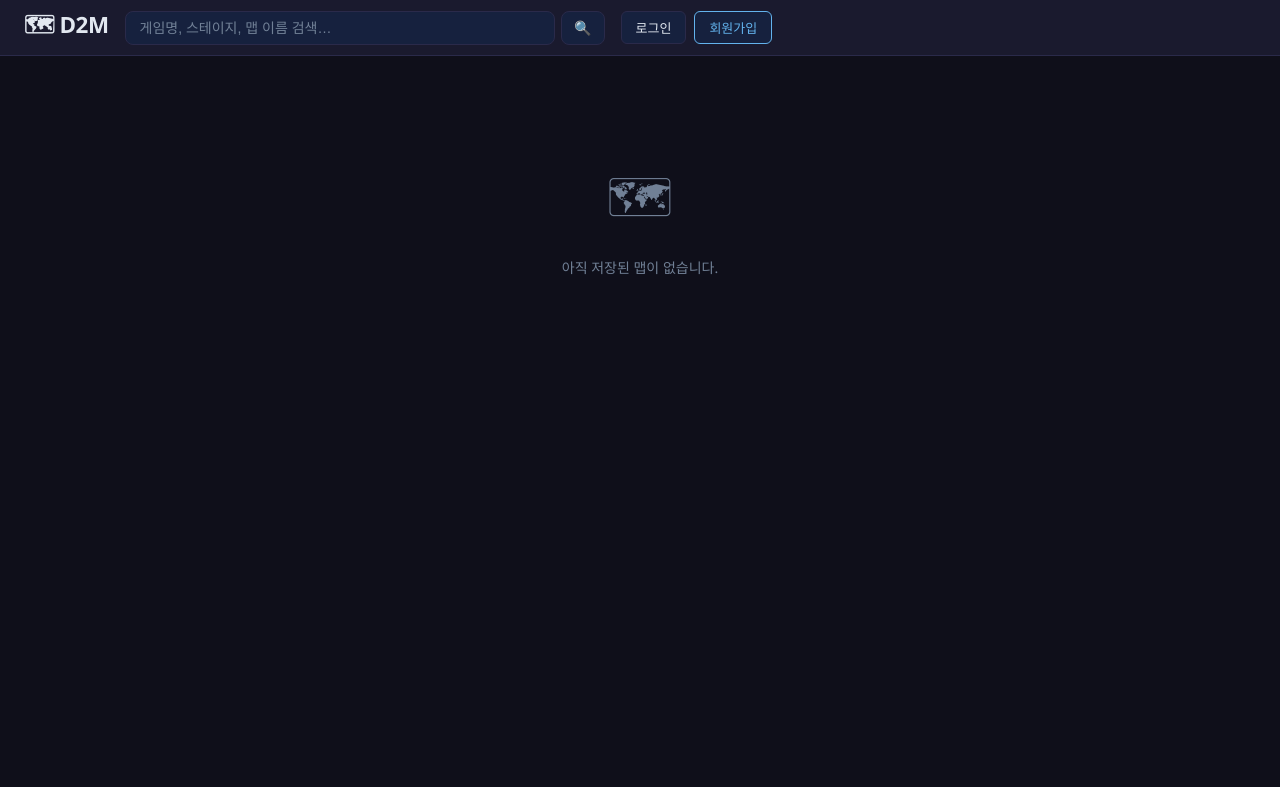
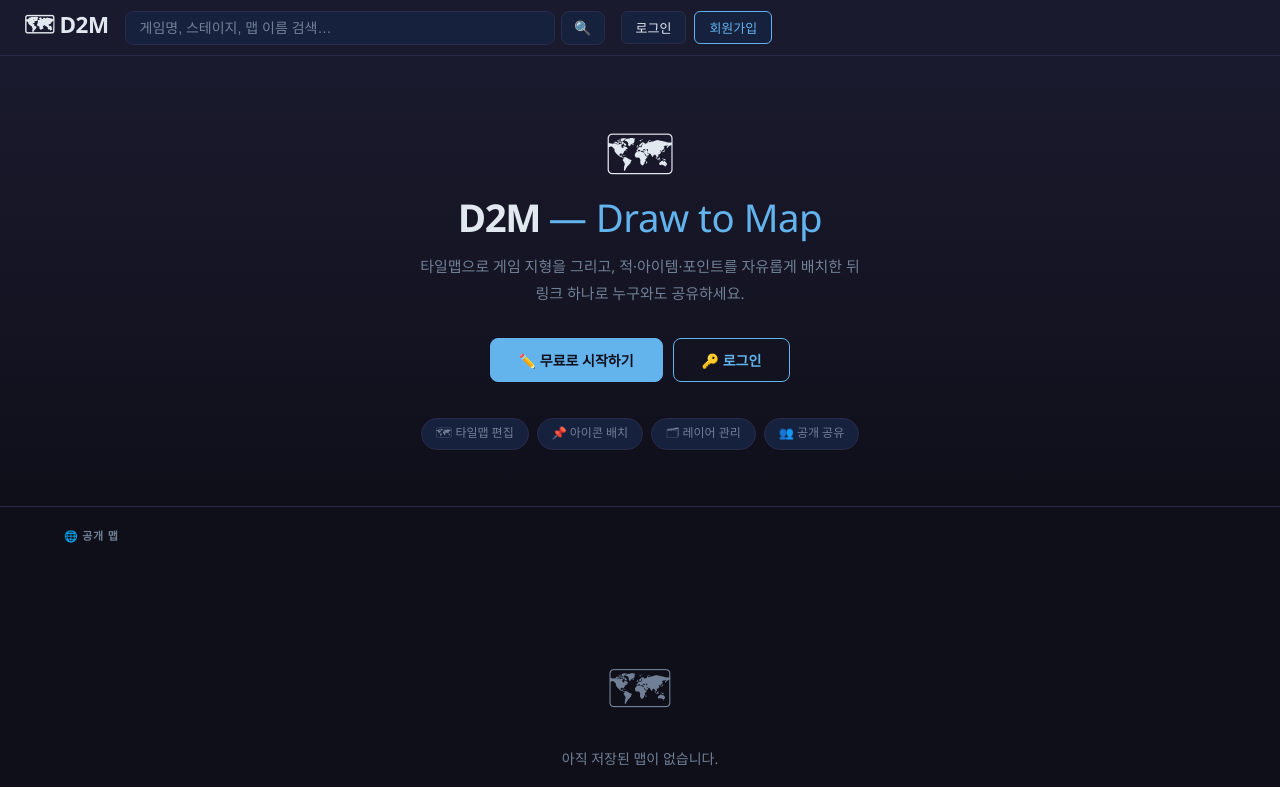
Before and after one commit to addbum421/d2m, a Django app: page / in a window 1280 px wide. Shown: the top 787 px of the page. Before the commit the page ends 274 px from the top, so only its background shows below. Run offline with Django 4.2, Linux system fonts and the light colour scheme; data that the repository does not hold is empty.

Commit message:
feat: landing hero section for unauthenticated users
- show hero only when not logged in and no search query
- app title, description, register/login CTA buttons
- feature badge chips: tilemap, icons, layers, sharing
- hide hero during search, show map results directly
- add public maps section label

Co-Authored-By: Claude Sonnet 4.6 <noreply@anthropic.com>

```diff
--- a/source_code/static/css/index.css
+++ b/source_code/static/css/index.css
@@ -112,6 +112,109 @@
 }
 .filter-clear:hover { color: var(--danger); }
 
+/* ── 히어로 섹션 ────────────────────────────── */
+.hero {
+  padding: 72px 24px 56px;
+  text-align: center;
+  background: linear-gradient(180deg, var(--surface) 0%, var(--bg) 100%);
+  border-bottom: 1px solid var(--border);
+}
+
+.hero-inner {
+  max-width: 580px;
+  margin: 0 auto;
+}
+
+.hero-icon {
+  font-size: 3.2rem;
+  display: block;
+  margin-bottom: 16px;
+  line-height: 1;
+}
+
+.hero-title {
+  font-size: 2.4rem;
+  font-weight: 800;
+  letter-spacing: -1.5px;
+  color: var(--text);
+  margin-bottom: 14px;
+  line-height: 1.15;
+}
+.hero-sub {
+  color: var(--accent);
+  font-weight: 400;
+  letter-spacing: -0.5px;
+}
+
+.hero-desc {
+  font-size: 15px;
+  color: var(--text-muted);
+  line-height: 1.75;
+  margin-bottom: 32px;
+}
+
+/* CTA 버튼 */
+.hero-cta {
+  display: flex;
+  justify-content: center;
+  gap: 10px;
+  margin-bottom: 36px;
+  flex-wrap: wrap;
+}
+
+.cta-btn {
+  padding: 11px 28px;
+  border-radius: 8px;
+  font-size: 14px;
+  font-weight: 600;
+  text-decoration: none;
+  display: inline-block;
+  transition: background 0.15s, border-color 0.15s;
+}
+
+.cta-primary {
+  background: var(--accent);
+  color: var(--bg);
+  border: 1px solid var(--accent);
+}
+.cta-primary:hover { background: var(--accent-hover); border-color: var(--accent-hover); }
+
+.cta-ghost {
+  background: transparent;
+  color: var(--accent);
+  border: 1px solid var(--accent);
+}
+.cta-ghost:hover { background: var(--accent-muted); }
+
+/* 기능 뱃지 */
+.hero-features {
+  display: flex;
+  justify-content: center;
+  gap: 8px;
+  flex-wrap: wrap;
+}
+
+.feat-chip {
+  font-size: 12px;
+  color: var(--text-muted);
+  background: var(--surface2);
+  border: 1px solid var(--border);
+  border-radius: 20px;
+  padding: 4px 14px;
+}
+
+/* 섹션 레이블 */
+.section-label {
+  padding: 20px 24px 4px;
+  max-width: 1200px;
+  margin: 0 auto;
+  font-size: 11px;
+  font-weight: 600;
+  color: var(--text-muted);
+  text-transform: uppercase;
+  letter-spacing: 0.8px;
+}
+
 /* ── 맵 그리드 ───────────────────────────────── */
 .index-main {
   padding: 28px 24px;
--- a/source_code/templates/maps/index.html
+++ b/source_code/templates/maps/index.html
@@ -35,6 +35,31 @@
     {% endif %}
   </nav>
 </header>
+
+<!-- ── 히어로 (비로그인 + 검색 없을 때) ─────────── -->
+{% if not user.is_authenticated and not q and not filter_game and not filter_stage %}
+<section class="hero">
+  <div class="hero-inner">
+    <div class="hero-icon">🗺</div>
+    <h1 class="hero-title">D2M <span class="hero-sub">— Draw to Map</span></h1>
+    <p class="hero-desc">
+      타일맵으로 게임 지형을 그리고, 적·아이템·포인트를 자유롭게 배치한 뒤<br>
+      링크 하나로 누구와도 공유하세요.
+    </p>
+    <div class="hero-cta">
+      <a href="{% url 'register' %}" class="cta-btn cta-primary">✏️ 무료로 시작하기</a>
+      <a href="{% url 'login' %}"    class="cta-btn cta-ghost">🔑 로그인</a>
+    </div>
+    <div class="hero-features">
+      <span class="feat-chip">🗺 타일맵 편집</span>
+      <span class="feat-chip">📌 아이콘 배치</span>
+      <span class="feat-chip">🗂 레이어 관리</span>
+      <span class="feat-chip">👥 공개 공유</span>
+    </div>
+  </div>
+</section>
+<div class="section-label">🌐 공개 맵</div>
+{% endif %}
 
 <!-- ── 필터 태그 ──────────────────────────────── -->
 {% if filter_game or filter_stage or q %}
```
